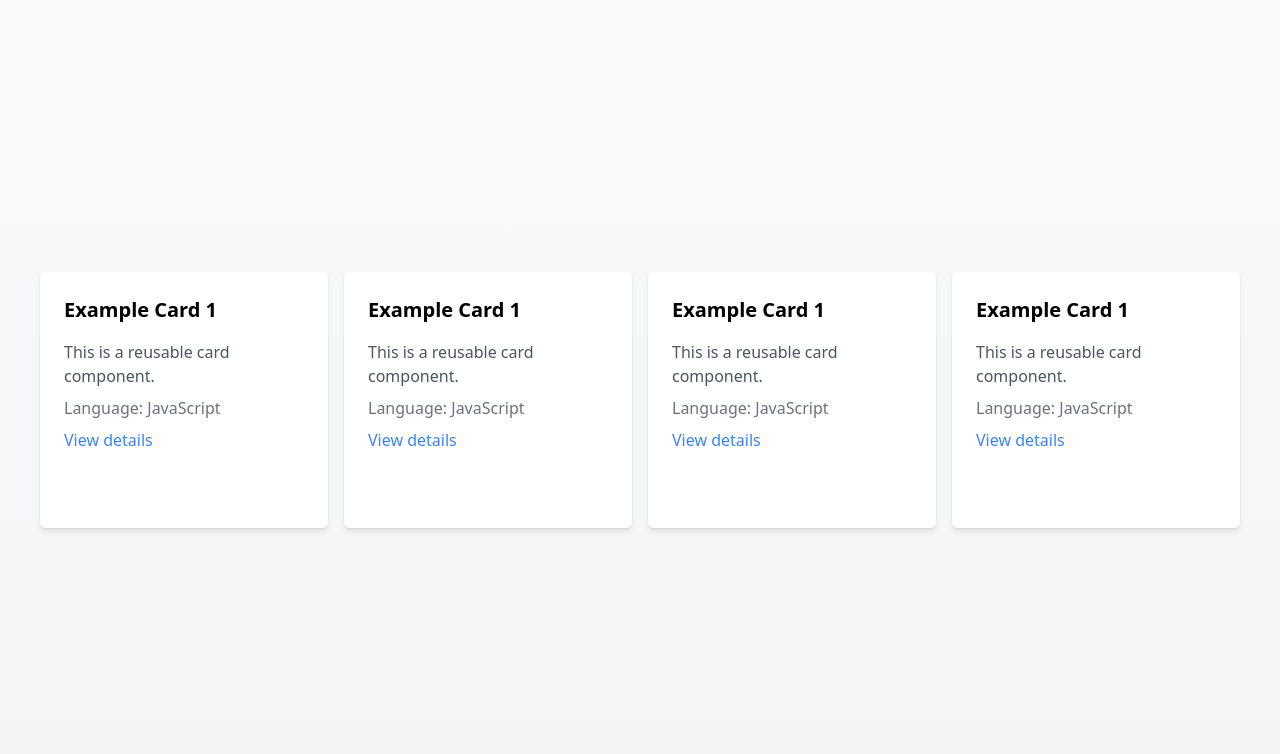
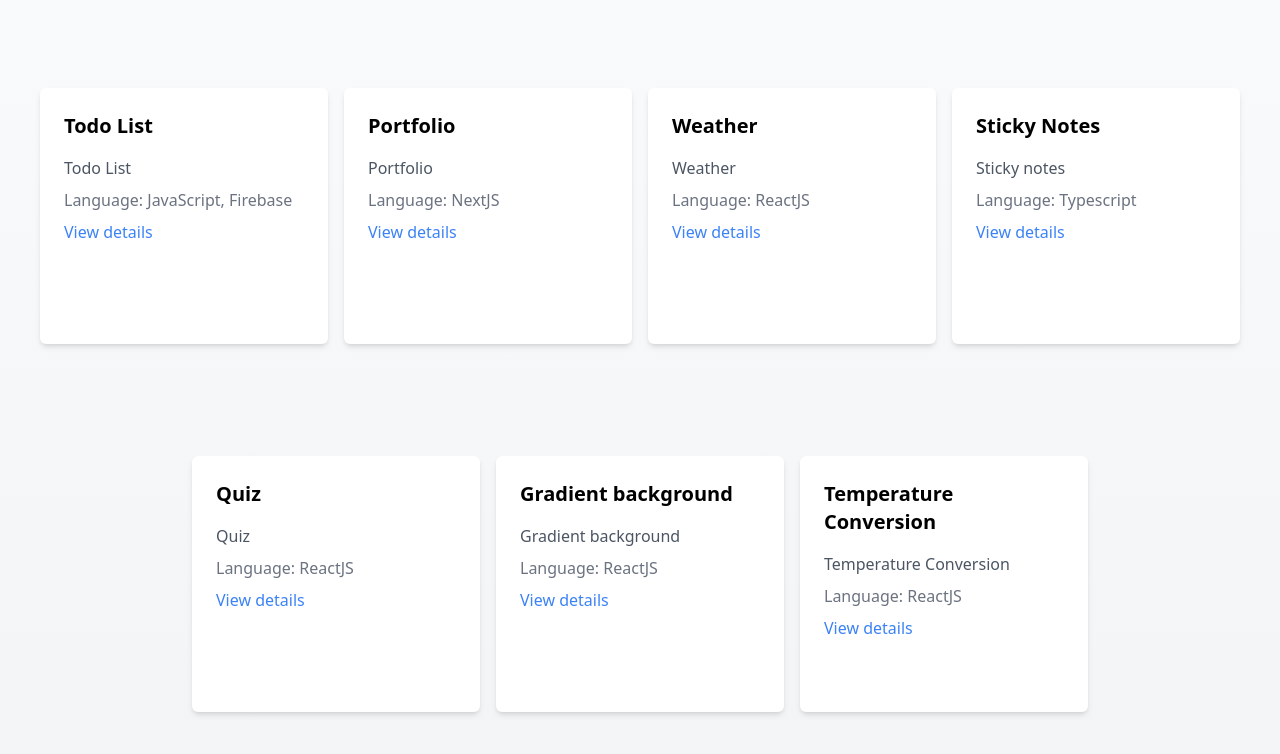
Before and after one commit to mendoncamaria/projects-list, a React (Vite) app: page / in a window 1280 px wide. Shown: the top 754 px of the page. Built offline with nearby package versions, Linux system fonts and the light colour scheme.

Commit message:
Added projects list

```diff
--- a/src/App.tsx
+++ b/src/App.tsx
@@ -3,28 +3,46 @@ import Card from './components/card';
 function App() {
   const cardsData = [
     {
-      title: 'Example Card 1',
-      description: 'This is a reusable card component.',
-      language: 'JavaScript',
-      url: 'https://example.com/card1',
+      title: 'Todo List',
+      description: 'Todo List',
+      language: 'JavaScript, Firebase',
+      url: 'https://mariamendonca-todo-app.netlify.app/',
     },
     {
-      title: 'Example Card 1',
-      description: 'This is a reusable card component.',
-      language: 'JavaScript',
-      url: 'https://example.com/card1',
+      title: 'Portfolio',
+      description: 'Portfolio',
+      language: 'NextJS',
+      url: 'https://maria-mendonca.vercel.app/',
     },
     {
-      title: 'Example Card 1',
-      description: 'This is a reusable card component.',
-      language: 'JavaScript',
-      url: 'https://example.com/card1',
+      title: 'Weather',
+      description: 'Weather',
+      language: 'ReactJS',
+      url: 'https://weather-mendoncamaria.vercel.app/',
     },
     {
-      title: 'Example Card 1',
-      description: 'This is a reusable card component.',
-      language: 'JavaScript',
-      url: 'https://example.com/card1',
+      title: 'Sticky Notes',
+      description: 'Sticky notes',
+      language: 'Typescript',
+      url: 'https://stickynotes-mendoncamaria.vercel.app/',
+    },
+    {
+      title: 'Quiz',
+      description: 'Quiz',
+      language: 'ReactJS',
+      url: 'https://quiz-mendoncamaria.vercel.app/',
+    },
+    {
+      title: 'Gradient background',
+      description: 'Gradient background',
+      language: 'ReactJS',
+      url: 'https://gradientbackground-mendoncamaria.netlify.app/',
+    },
+    {
+      title: 'Temperature Conversion',
+      description: 'Temperature Conversion',
+      language: 'ReactJS',
+      url: 'https://temperatureconverter-mendoncamaria.netlify.app/',
     },
   ];
 
```
